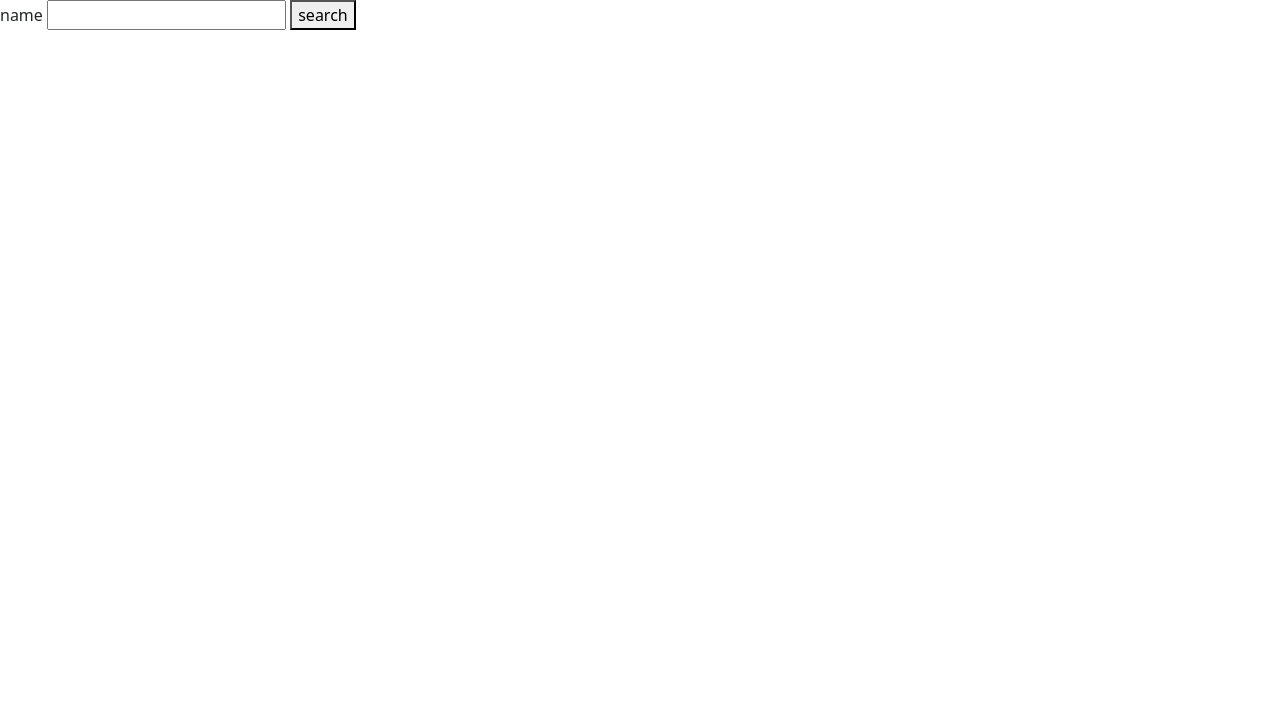
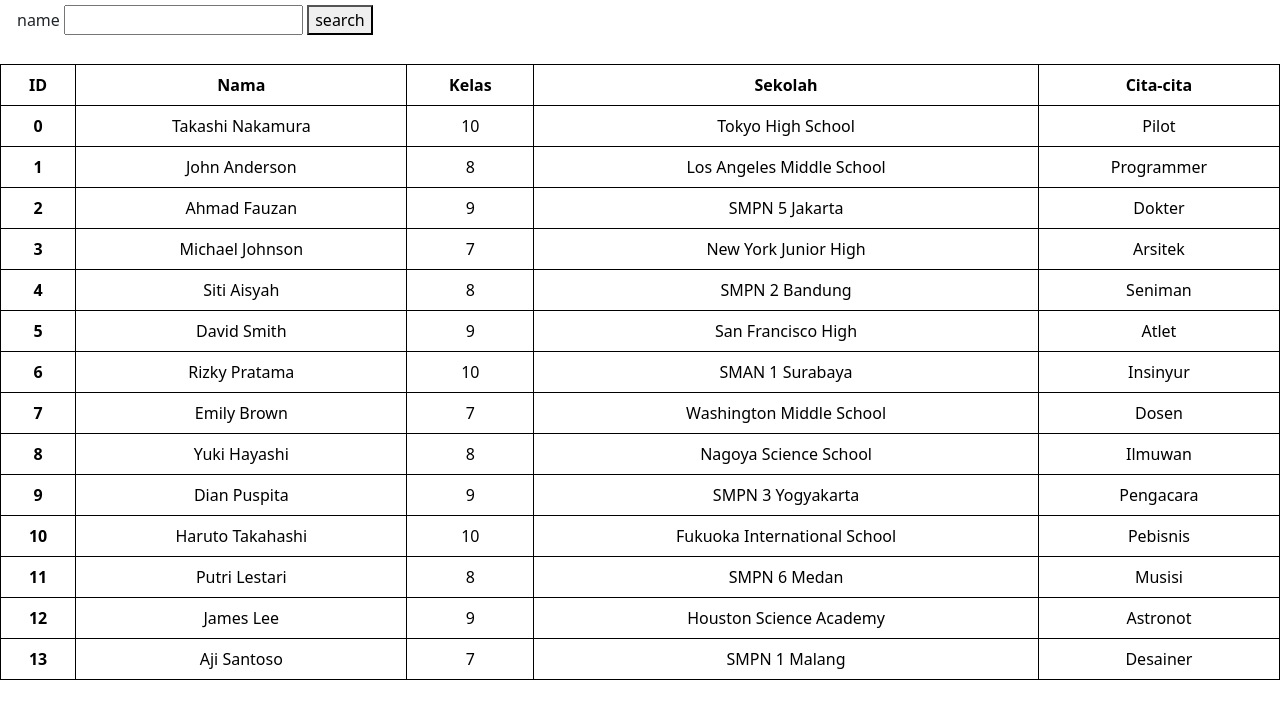
Before and after one commit to Uservpr/exploreVanillaJs, a website with bundled scripts: page search/pages/index.html in a window 1280 px wide. Built offline with nearby package versions, Linux system fonts and the light colour scheme.

Commit message:
new project

```diff
--- /dev/null
+++ b/hashRouting/pages/src/pages/about.mjs
@@ -0,0 +1,5 @@
+export default function about() {
+  let about = document.createElement("div")
+  about.textContent = `hello world in about`
+  return about
+}
--- /dev/null
+++ b/hashRouting/pages/src/pages/home.mjs
@@ -0,0 +1,5 @@
+export default function home() {
+  let home = document.createElement("div")
+  home.textContent = `hello world in home`
+  return home
+}
--- a/search/pages/components/Form.mjs
+++ b/search/pages/components/Form.mjs
@@ -1,11 +1,12 @@
 export default function form() {
-  let element = document.createElement('div');
-  element.innerHTML = `
+  let form = document.createElement('div');
+  form.innerHTML = `
     <form action="" method="get" accept-charset="utf-8">
       <label for="name">name</label>
       <input type="text" name="name" id="name" />
       <button type="submit">search</button>
     </form>
+    <br/>
   `;
-  return element;
+  return form;
 }
--- a/search/pages/components/List.mjs
+++ b/search/pages/components/List.mjs
@@ -0,0 +1,54 @@
+import { data } from '../data.mjs'
+
+export default function table() {
+  let container = document.createElement("div");
+  container.innerHTML = `
+    <table style="text-align: center; border-color: black" class="table table-bordered">
+      <thead>
+        <tr>
+          <th scope="col">ID</th>
+          <th scope="col">Nama</th>
+          <th scope="col">Kelas</th>
+          <th scope="col">Sekolah</th>
+          <th scope="col">Cita-cita</th>
+        </tr>
+      </thead>
+      <tbody id="table-body">
+      </tbody>
+    </table>
+  `;
+
+  let tbody = container.querySelector("#table-body");
+
+  // Ambil query string
+  const queryString = window.location.search;
+  const params = new URLSearchParams(queryString);
+  const nameQuery = params.get("name");
+
+  // Jika ada query & valid, filter data
+  const filteredData = nameQuery
+    ? data.filter((item) => item.nama.toLowerCase().includes(nameQuery.toLowerCase()))
+    : data;
+
+  // Looping data yang sesuai
+  filteredData.forEach((item) => {
+    let row = document.createElement("tr");
+    row.innerHTML = `
+      <th scope="row">${item.id}</th>
+      <td>${item.nama}</td>
+      <td>${item.kelas}</td>
+      <td>${item.asalSekolah}</td>
+      <td>${item.citaCita}</td>
+    `;
+    tbody.appendChild(row);
+  });
+
+  // Tampilkan query di halaman jika ada
+  if (nameQuery) {
+    let p = document.createElement("p");
+    p.textContent = `Pencarian: ${nameQuery}`;
+    document.body.appendChild(p);
+  }
+
+  return container;
+}
--- a/search/pages/index.html
+++ b/search/pages/index.html
@@ -5,9 +5,14 @@
     <meta name="viewport" content="width=device-width, initial-scale=1.0">
     <title>Example of Import in MJS</title>
     <link href="https://cdn.jsdelivr.net/npm/bootstrap@5.3.3/dist/css/bootstrap.min.css" rel="stylesheet" integrity="sha384-QWTKZyjpPEjISv5WaRU9OFeRpok6YctnYmDr5pNlyT2bRjXh0JMhjY6hW+ALEwIH" crossorigin="anonymous">
+    <style type="text/css" media="all">
+      .container {
+        margin: 5px;
+      }
+    </style>
 </head>
 <body>
-    <div class="container">
+    <div class="container" id="container">
 
     </div>
     <script type="module" src="index.mjs"></script>
--- a/search/pages/index.mjs
+++ b/search/pages/index.mjs
@@ -1,24 +1,12 @@
 import { data } from './data.mjs';
+let container = document.getElementById("container")
+
+//form
 import form from './components/Form.mjs'
+let search = form()
+container.appendChild(search);
 
-let search = form()
-document.body.appendChild(search);
-
-const queryString = window.location.search;
-
-if (queryString !== "") {
-    const params = new URLSearchParams(queryString);
-    const name = params.get("name");
-
-    if (name) {
-        console.log(name);
-        let p = document.createElement("p");
-        p.textContent = name;
-        document.body.appendChild(p);
-
-    } else {
-        console.log("Parameter 'name' tidak ditemukan.");
-    }
-} else {
-    console.log("Query string kosong, tidak ada eksekusi.");
-}
+//table list
+import table from './components/List.mjs'
+let list = table()
+document.body.appendChild(list)
```
Also changed, not shown: hashRouting/package.json (added, +16 -0 lines), hashRouting/pages/index.html (added, +21 -0 lines), hashRouting/pages/src/index.mjs (added, +17 -0 lines), hashRouting/server.js (added, +17 -0 lines), 1 other file.
